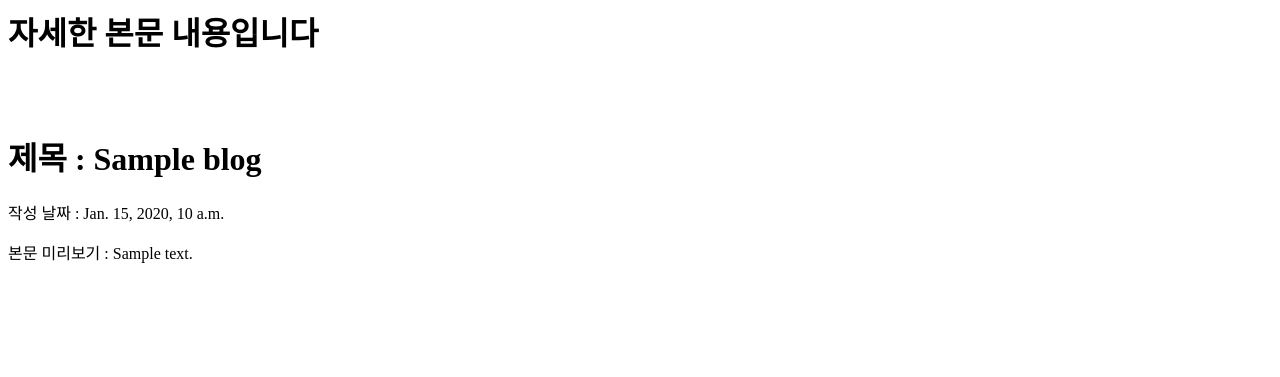
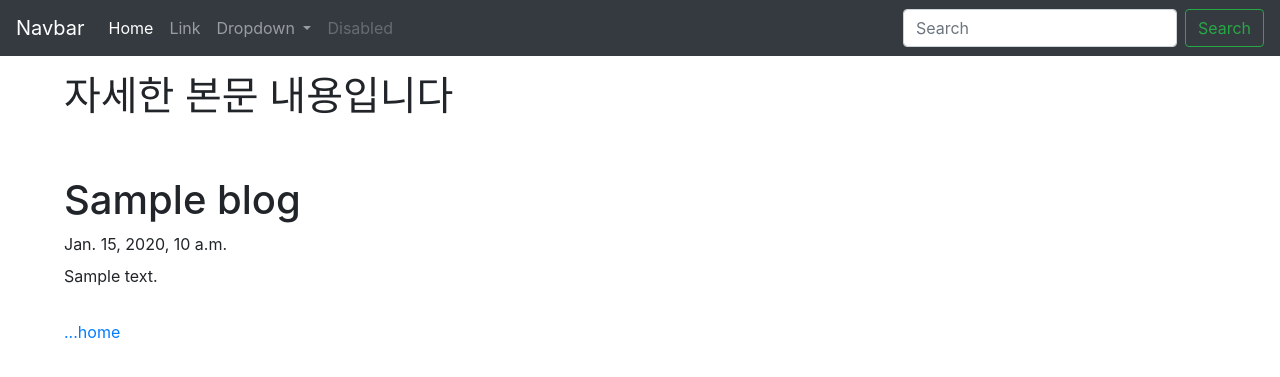
Before and after one commit to jinsu-k/Django-Blog, a Django app: template blog/templates/detail.html in a window 1280 px wide. Shown: the top 377 px of the page. Run offline with Django 3.2, Linux system fonts and the light colour scheme; the template is opened without the code that fills it: most values are stand-ins (such as "Sample title", 1, 10 or a date in 2020); data that the repository does not hold is empty; some libraries are stand-ins or nearby versions.

Commit message:
blog를 bootstrap으로 style 변경

```diff
--- a/blog/templates/detail.html
+++ b/blog/templates/detail.html
@@ -1,5 +1,74 @@
-    <h1>자세한 본문 내용입니다</h1>
-    <br><br>
-    <h1>제목 : {{blog.title}}</h1>
-    <p>작성 날짜 : {{blog.pub_date}}</p>
-    <p>본문 미리보기 : {{blog.body}}</p>
+<!DOCTYPE html>
+<html lang="en">
+<head>
+    <meta charset="UTF-8">
+    <meta name="viewport" content="width=device-width, initial-scale=1.0">
+    <link rel="stylesheet" href="https://stackpath.bootstrapcdn.com/bootstrap/4.4.1/css/bootstrap.min.css" integrity="sha384-Vkoo8x4CGsO3+Hhxv8T/Q5PaXtkKtu6ug5TOeNV6gBiFeWPGFN9MuhOf23Q9Ifjh" crossorigin="anonymous">
+</head>
+<body>
+    <nav class="navbar navbar-expand-lg navbar-dark bg-dark">
+        <a class="navbar-brand" href="#">Navbar</a>
+        <button
+            class="navbar-toggler"
+            type="button"
+            data-toggle="collapse"
+            data-target="#navbarSupportedContent"
+            aria-controls="navbarSupportedContent"
+            aria-expanded="false"
+            aria-label="Toggle navigation">
+            <span class="navbar-toggler-icon"></span>
+        </button>
+
+        <div class="collapse navbar-collapse" id="navbarSupportedContent">
+            <ul class="navbar-nav mr-auto">
+                <li class="nav-item active">
+                    <a class="nav-link" href="#">Home
+                        <span class="sr-only">(current)</span>
+                    </a>
+                </li>
+                <li class="nav-item">
+                    <a class="nav-link" href="#">Link</a>
+                </li>
+                <li class="nav-item dropdown">
+                    <a
+                        class="nav-link dropdown-toggle"
+                        href="#"
+                        id="navbarDropdown"
+                        role="button"
+                        data-toggle="dropdown"
+                        aria-haspopup="true"
+                        aria-expanded="false">
+                        Dropdown
+                    </a>
+                    <div class="dropdown-menu" aria-labelledby="navbarDropdown">
+                        <a class="dropdown-item" href="#">Action</a>
+                        <a class="dropdown-item" href="#">Another action</a>
+                        <div class="dropdown-divider"></div>
+                        <a class="dropdown-item" href="#">Something else here</a>
+                    </div>
+                </li>
+                <li class="nav-item">
+                    <a class="nav-link disabled" href="#" tabindex="-1" aria-disabled="true">Disabled</a>
+                </li>
+            </ul>
+            <form class="form-inline my-2 my-lg-0">
+                <input
+                    class="form-control mr-sm-2"
+                    type="search"
+                    placeholder="Search"
+                    aria-label="Search">
+                <button class="btn btn-outline-success my-2 my-sm-0" type="submit">Search</button>
+            </form>
+        </div>
+    </nav>
+    <div style="margin: 1rem 4rem auto;">
+        <h1>자세한 본문 내용입니다</h1>
+        <br><br>
+        <h1>{{blog.title}}</h1>
+        <p style="margin: 0.5rem auto;">{{blog.pub_date}}</p>
+        <p style="margin: 0.5rem auto;">{{blog.body}}</p>
+        <br>
+        <a href={%url 'home' %}>...home</a> </p>
+    </div>
+</body>
+</html>
```
Also changed, not shown: blog/templates/home.html (+76 -6 lines).
